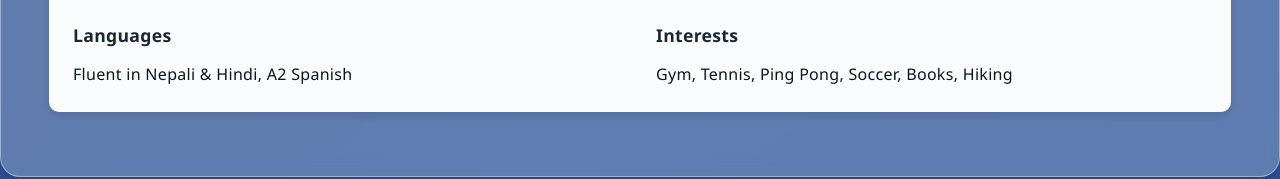
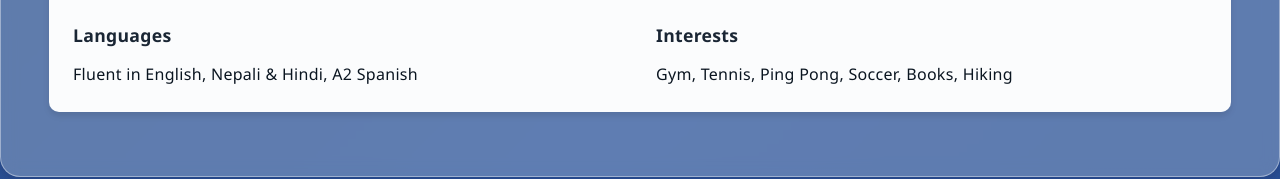
Before and after one commit to RoshanS21/website, a plain HTML site: page docs/index.html in a window 1280 px wide. Shown: the part 3654-3833 px from the top of the page. Drawn offline with nearby package versions, Linux system fonts and the light colour scheme.

Commit message:
Update languages

```diff
--- a/docs/index.html
+++ b/docs/index.html
@@ -202,7 +202,7 @@
             <div class="two-column-grid">
                 <div class="column">
                     <h4>Languages</h4>
-                    <p>Fluent in Nepali & Hindi, A2 Spanish</p>
+                    <p>Fluent in English, Nepali & Hindi, A2 Spanish</p>
                 </div>
                 <div class="column">
                     <h4>Interests</h4>
```
Also changed, not shown: resumeAugust2025.txt.
